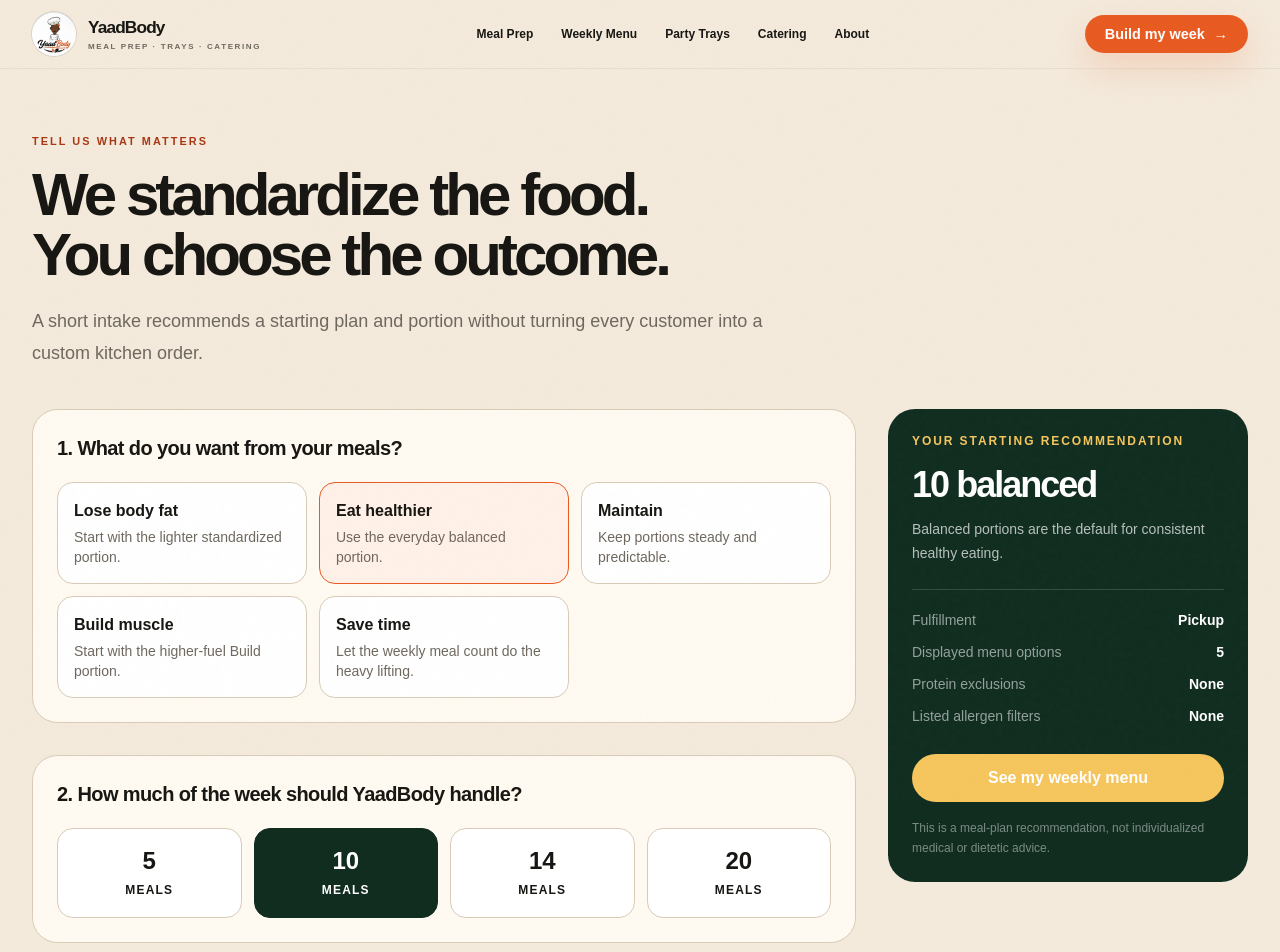
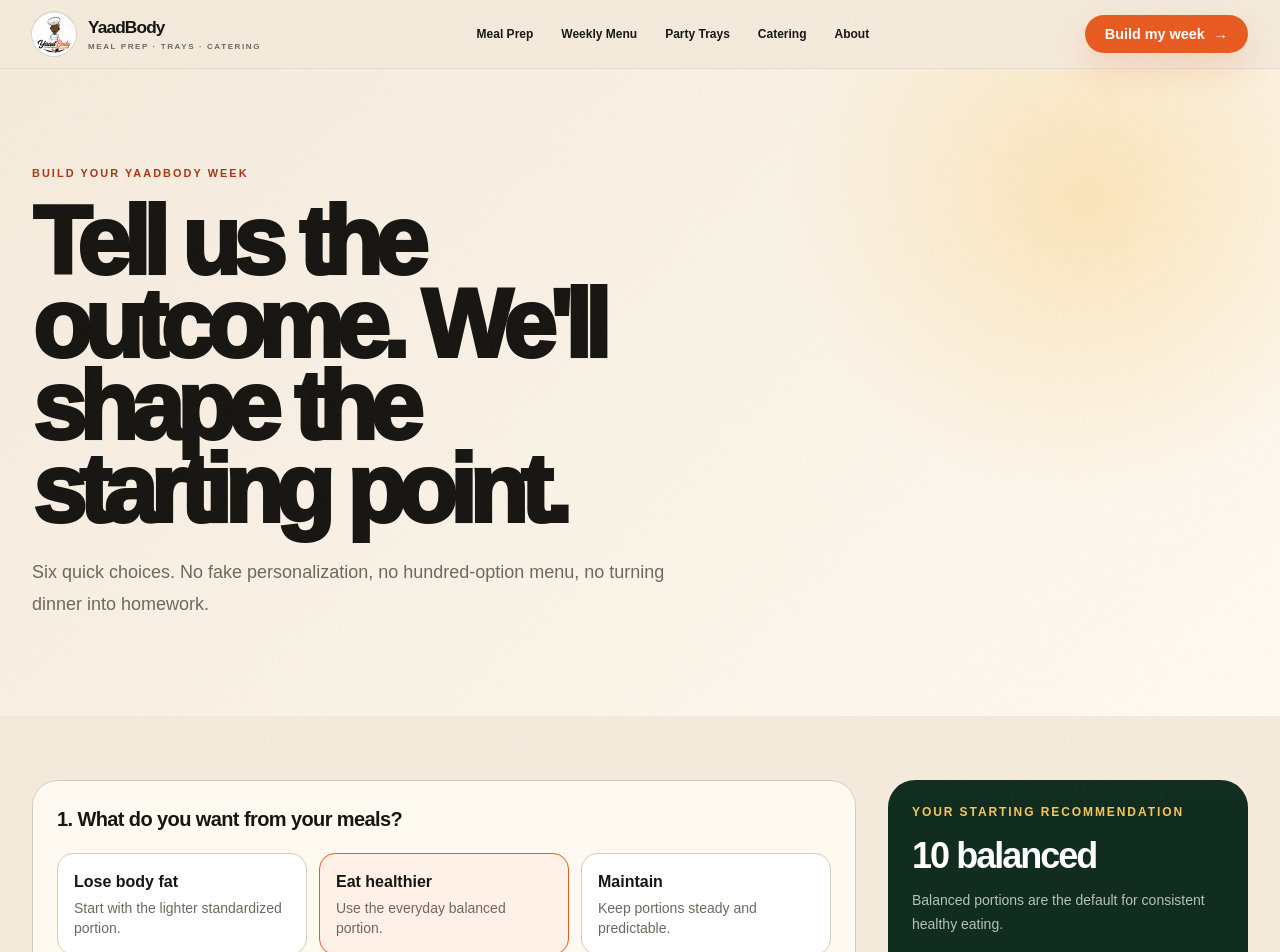
Before and after one commit to AnonymousKoo/yaadbody, a Next.js app: page /start in a window 1280 px wide. Shown: the top 952 px of the page. Built offline with nearby package versions, Linux system fonts and the light colour scheme.

Commit message:
feat: redesign YaadBody customer experience

```diff
--- a/app/start/page.tsx
+++ b/app/start/page.tsx
@@ -1,13 +1,2 @@
-import type { Metadata } from "next";
-import { MealOnboarding } from "@/components/meal-onboarding";
-import { SiteFooter } from "@/components/site-footer";
-import { SiteHeader } from "@/components/site-header";
-
-export const metadata: Metadata = { title: "Find My Meal Plan" };
-
-export default function StartPage() {
-  return <><SiteHeader /><main className="mx-auto max-w-[var(--page-width)] px-5 py-12 lg:px-8 lg:py-16">
-    <div className="max-w-3xl"><p className="eyebrow">Tell us what matters</p><h1 className="text-balance mt-4 text-5xl font-black tracking-[-.065em] sm:text-6xl">We standardize the food. You choose the outcome.</h1><p className="mt-5 text-lg leading-8 text-[var(--ink-muted)]">A short intake recommends a starting plan and portion without turning every customer into a custom kitchen order.</p></div>
-    <div className="mt-10"><MealOnboarding /></div>
-  </main><SiteFooter /></>;
-}
+import type {Metadata} from "next";import {MealOnboarding} from "@/components/meal-onboarding";import {SiteFooter} from "@/components/site-footer";import {SiteHeader} from "@/components/site-header";import {Reveal} from "@/components/reveal";
+export const metadata:Metadata={title:"Find My Meal Plan"};export default function StartPage(){return <><SiteHeader/><main><section className="bg-[radial-gradient(circle_at_85%_20%,#f6c65d55,transparent_25%),linear-gradient(135deg,#f4eadc,#fffaf1)]"><div className="mx-auto max-w-[var(--page-width)] px-5 py-16 lg:px-8 lg:py-24"><Reveal><p className="eyebrow">Build your YaadBody week</p><h1 className="display mt-5 max-w-[11ch] text-6xl sm:text-8xl">Tell us the outcome. We&apos;ll shape the starting point.</h1><p className="mt-6 max-w-2xl text-lg leading-8 text-[var(--ink-muted)]">Six quick choices. No fake personalization, no hundred-option menu, no turning dinner into homework.</p></Reveal></div></section><section className="mx-auto max-w-[var(--page-width)] px-5 py-12 lg:px-8 lg:py-16"><MealOnboarding/></section></main><SiteFooter/></>}
```
